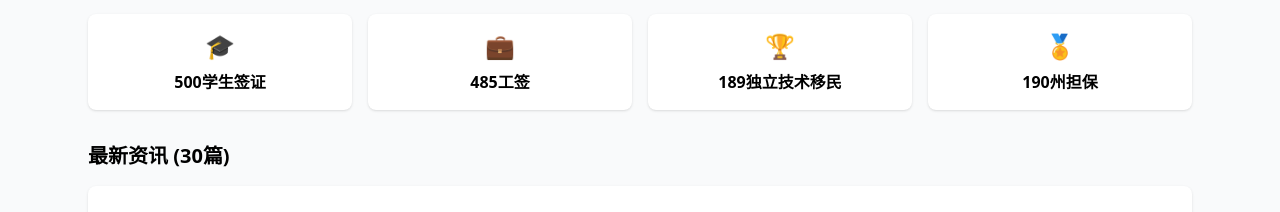
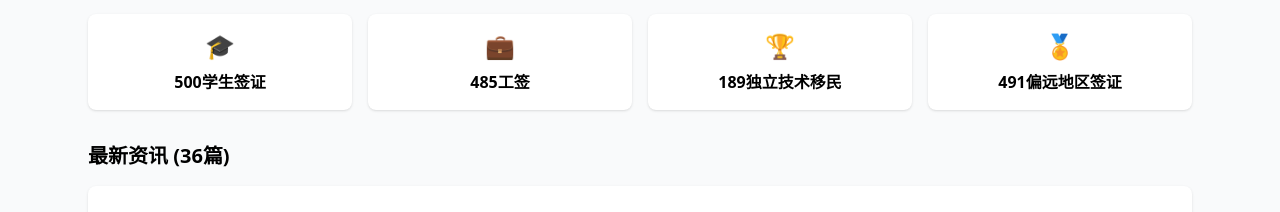
Before and after one commit to makeyourdreamcometrue/australia-edu-immi, a Next.js app: page / in a window 1280 px wide. Shown: the part 324-536 px from the top of the page. Built offline with nearby package versions, Linux system fonts and the light colour scheme.

Commit message:
Add 36 articles including detailed 491 visa info

```diff
--- a/app/page.tsx
+++ b/app/page.tsx
@@ -123,123 +123,171 @@ const SAMPLE_ARTICLES = [
   },
   {
     id: '16',
-    title: '澳大利亚雇主担保签证482最新政策',
-    summary: '详解482临时技能短缺签证的申请要求、职业列表和审理流程。',
+    title: '491偏远地区签证完整申请指南',
+    summary: '491签证申请条件、流程、所需材料以及各州担保要求的全面指南。',
     source: '澳大利亚移民局 (Department of Home Affairs)',
     createdAt: '2026-03-16',
-    tags: ['482签证', '雇主担保', '工作签证']
+    tags: ['491签证', '偏远地区', '申请指南']
   },
   {
     id: '17',
-    title: '澳大利亚投资移民188签证政策解读',
-    summary: '188商业创新和投资签证各分支的详细申请要求和投资金额标准。',
+    title: '491签证与190签证区别对比',
+    summary: '详细对比491偏远地区州担保签证与190州担保签证的区别、优势和劣势。',
     source: '澳大利亚移民局 (Department of Home Affairs)',
     createdAt: '2026-03-15',
-    tags: ['188签证', '投资移民', '商业签证']
+    tags: ['491签证', '190签证', '对比分析']
   },
   {
     id: '18',
-    title: '澳大利亚父母签证103排队类申请指南',
-    summary: '详解103父母移民签证的排队要求和申请流程。',
+    title: '491签证居住和工作要求详解',
+    summary: '详解491签证持有者在偏远地区的居住要求、工作要求以及如何满足转永居条件。',
     source: '澳大利亚移民局 (Department of Home Affairs)',
     createdAt: '2026-03-14',
-    tags: ['103签证', '父母移民', '团聚签证']
+    tags: ['491签证', '居住要求', '工作要求']
   },
   {
     id: '19',
-    title: '澳大利亚签证申请费最新调整',
-    summary: '澳大利亚移民局公布最新签证申请费用标准，多种签证类型费用上调。',
+    title: '491签证如何获得额外加分',
+    summary: '491签证EOI加分技巧，包括州担保加分、偏远地区学习加分、配偶加分等。',
     source: '澳大利亚移民局 (Department of Home Affairs)',
     createdAt: '2026-03-13',
-    tags: ['签证费用', '申请费', '涨价']
+    tags: ['491签证', 'EOI加分', '技术移民']
   },
   {
     id: '20',
-    title: '澳大利亚各州491签证政策对比分析',
-    summary: '对比分析澳大利亚各州491偏远地区州担保政策的差异和优势。',
-    source: '澳大利亚移民局 (Department of Home Affairs)',
+    title: '各州491签证政策对比',
+    summary: '澳大利亚各州491签证政策对比，包括职业列表、分数要求、审理周期等。',
+    source: '各州政府',
     createdAt: '2026-03-12',
     tags: ['491签证', '各州对比', '政策分析']
   },
   {
     id: '21',
-    title: '澳大利亚学生签证监护人590签证详解',
-    summary: '590学生监护人签证的申请要求、权利和注意事项。',
-    source: 'Study Australia',
+    title: '491签证转191永居签证全攻略',
+    summary: '491转191签证的条件、流程和注意事项，3年后如何获得澳大利亚永居。',
+    source: '澳大利亚移民局 (Department of Home Affairs)',
     createdAt: '2026-03-11',
-    tags: ['590签证', '监护人', '陪读签证']
+    tags: ['491转191', '转永居', 'PR']
   },
   {
     id: '22',
-    title: '澳大利亚技术职业列表最新变化',
-    summary: 'MLTSSL和STSOL职业列表更新，新增和移除部分职业。',
+    title: '491签证职业评估要求',
+    summary: '详解491签证所需的职业评估要求，不同职业的评估机构和标准。',
     source: '澳大利亚移民局 (Department of Home Affairs)',
     createdAt: '2026-03-10',
-    tags: ['职业列表', 'MLTSSL', '技术移民']
+    tags: ['491签证', '职业评估', '技术移民']
   },
   {
     id: '23',
-    title: '澳大利亚州担保优先职业类别汇总',
-    summary: '汇总澳大利亚各州担保优先职业类别，助您选择最佳移民路径。',
-    source: '各州政府',
+    title: '491签证最低分数要求',
+    summary: '491签证EOI最低分数要求65分的详解，如何计算和达到分数要求。',
+    source: '澳大利亚移民局 (Department of Home Affairs)',
     createdAt: '2026-03-09',
-    tags: ['优先职业', '州担保', '移民指南']
+    tags: ['491签证', 'EOI分数', '技术移民']
   },
   {
     id: '24',
-    title: '澳大利亚高等教育体系深度解析',
-    summary: '全面介绍澳大利亚大学教育质量、学制和热门专业选择。',
-    source: 'Study Australia',
+    title: '491签证审理周期和流程',
+    summary: '491签证从申请到获批的完整审理流程和各阶段时间节点。',
+    source: '澳大利亚移民局 (Department of Home Affairs)',
     createdAt: '2026-03-08',
-    tags: ['高等教育', '大学', '热门专业']
+    tags: ['491签证', '审理周期', '申请流程']
   },
   {
     id: '25',
-    title: '澳大利亚TAFE职业教育优势分析',
-    summary: '详解TAFE职业教育的优势、学费和就业前景。',
-    source: 'Study Australia',
+    title: '491签证偏远地区定义和范围',
+    summary: '澳大利亚官方定义的偏远地区范围，包括哪些城市和地区符合要求。',
+    source: '澳大利亚移民局 (Department of Home Affairs)',
     createdAt: '2026-03-07',
-    tags: ['TAFE', '职业教育', '技术培训']
+    tags: ['491签证', '偏远地区', '地区定义']
   },
   {
     id: '26',
-    title: '澳大利亚移民监要求详解',
-    summary: '详解澳大利亚永久居民签证的居住要求（移民监）计算方法。',
+    title: '491签证常见被拒原因和避免方法',
+    summary: '分析491签证申请常见被拒原因，提供避免拒签的实用建议。',
     source: '澳大利亚移民局 (Department of Home Affairs)',
     createdAt: '2026-03-06',
-    tags: ['移民监', '居住要求', '永居']
+    tags: ['491签证', '拒签原因', '避免方法']
   },
   {
     id: '27',
-    title: '澳大利亚入籍政策最新变化',
-    summary: '澳大利亚入籍申请的最新要求、审批时间和注意事项。',
-    source: '澳大利亚移民局 (Department of Home Affairs)',
+    title: '491签证优势职业推荐',
+    summary: '491签证最容易获邀的职业推荐，包括医疗、IT、工程等热门领域。',
+    source: '各州政府',
     createdAt: '2026-03-05',
-    tags: ['入籍', '公民申请', 'PR转公民']
+    tags: ['491签证', '热门职业', '推荐职业']
   },
   {
     id: '28',
-    title: '澳大利亚过桥签证BVA/BVB/BVC详解',
-    summary: '详解各类过桥签证的适用范围和注意事项。',
+    title: '491签证配偶和家属同行',
+    summary: '491签证配偶和家属的申请要求和权利，携带家属的注意事项。',
     source: '澳大利亚移民局 (Department of Home Affairs)',
     createdAt: '2026-03-04',
-    tags: ['过桥签证', 'BVA', '签证过渡']
+    tags: ['491签证', '配偶签证', '家庭成员']
   },
   {
     id: '29',
-    title: '澳大利亚签证优先审理服务介绍',
-    summary: '移民局提供的优先审理服务及额外费用说明。',
+    title: '491签证费用和成本详解',
+    summary: '491签证申请的全部费用，包括政府费用、评估费用、体检费用等。',
     source: '澳大利亚移民局 (Department of Home Affairs)',
     createdAt: '2026-03-03',
-    tags: ['优先审理', '加急服务', '签证加速']
+    tags: ['491签证', '申请费用', '签证成本']
   },
   {
     id: '30',
-    title: '澳大利亚移民局最新数据报告',
-    summary: '澳大利亚移民局发布最新签证审批数据，包括各类签证的审批率和审理时间。',
+    title: '491签证成功案例分析',
+    summary: '通过真实案例分析491签证申请的成功要点和经验总结。',
+    source: '移民中介',
+    createdAt: '2026-03-02',
+    tags: ['491签证', '成功案例', '经验分享']
+  },
+  {
+    id: '31',
+    title: '491签证境内和境外申请区别',
+    summary: '491签证境内申请和境外申请的区别、优势和注意事项。',
     source: '澳大利亚移民局 (Department of Home Affairs)',
-    createdAt: '2026-03-02',
-    tags: ['数据报告', '审批率', '审理时间']
+    createdAt: '2026-03-01',
+    tags: ['491签证', '境内申请', '境外申请']
+  },
+  {
+    id: '32',
+    title: '491签证有效期和签证条款',
+    summary: '491签证的有效期、签证条款和需要注意的禁止事项。',
+    source: '澳大利亚移民局 (Department of Home Affairs)',
+    createdAt: '2026-02-29',
+    tags: ['491签证', '签证条款', '有效期']
+  },
+  {
+    id: '33',
+    title: '491签证下签后必须做的事情',
+    summary: '491签证获批后需要立即办理的重要事项，包括Tax File Number、银行开户等。',
+    source: '澳大利亚移民局 (Department of Home Affairs)',
+    createdAt: '2026-02-28',
+    tags: ['491签证', '下签后', '注意事项']
+  },
+  {
+    id: '34',
+    title: '491签证疫情期间特殊政策',
+    summary: '疫情期间491签证的特殊政策调整，包括远程工作、居住灵活性等。',
+    source: '澳大利亚移民局 (Department of Home Affairs)',
+    createdAt: '2026-02-27',
+    tags: ['491签证', '疫情政策', '特殊政策']
+  },
+  {
+    id: '35',
+    title: '491签证与189/190签证如何选择',
+    summary: '技术移民三条主要路径189、190、491的对比和选择建议。',
+    source: '澳大利亚移民局 (Department of Home Affairs)',
+    createdAt: '2026-02-26',
+    tags: ['491签证', '189签证', '190签证', '选择建议']
+  },
+  {
+    id: '36',
+    title: '491签证常见问题解答FAQ',
+    summary: '关于491签证申请最常见的20个问题详细解答。',
+    source: '澳大利亚移民局 (Department of Home Affairs)',
+    createdAt: '2026-02-25',
+    tags: ['491签证', 'FAQ', '常见问题']
   }
 ]
 
@@ -278,9 +326,9 @@ export default function Home() {
           <span className="text-2xl">🏆</span>
           <p className="font-semibold mt-2">189独立技术移民</p>
         </Link>
-        <Link href="/tag/190" className="bg-white p-4 rounded-lg shadow hover:shadow-md text-center">
+        <Link href="/tag/491" className="bg-white p-4 rounded-lg shadow hover:shadow-md text-center">
           <span className="text-2xl">🏅</span>
-          <p className="font-semibold mt-2">190州担保</p>
+          <p className="font-semibold mt-2">491偏远地区签证</p>
         </Link>
       </section>
 
```
